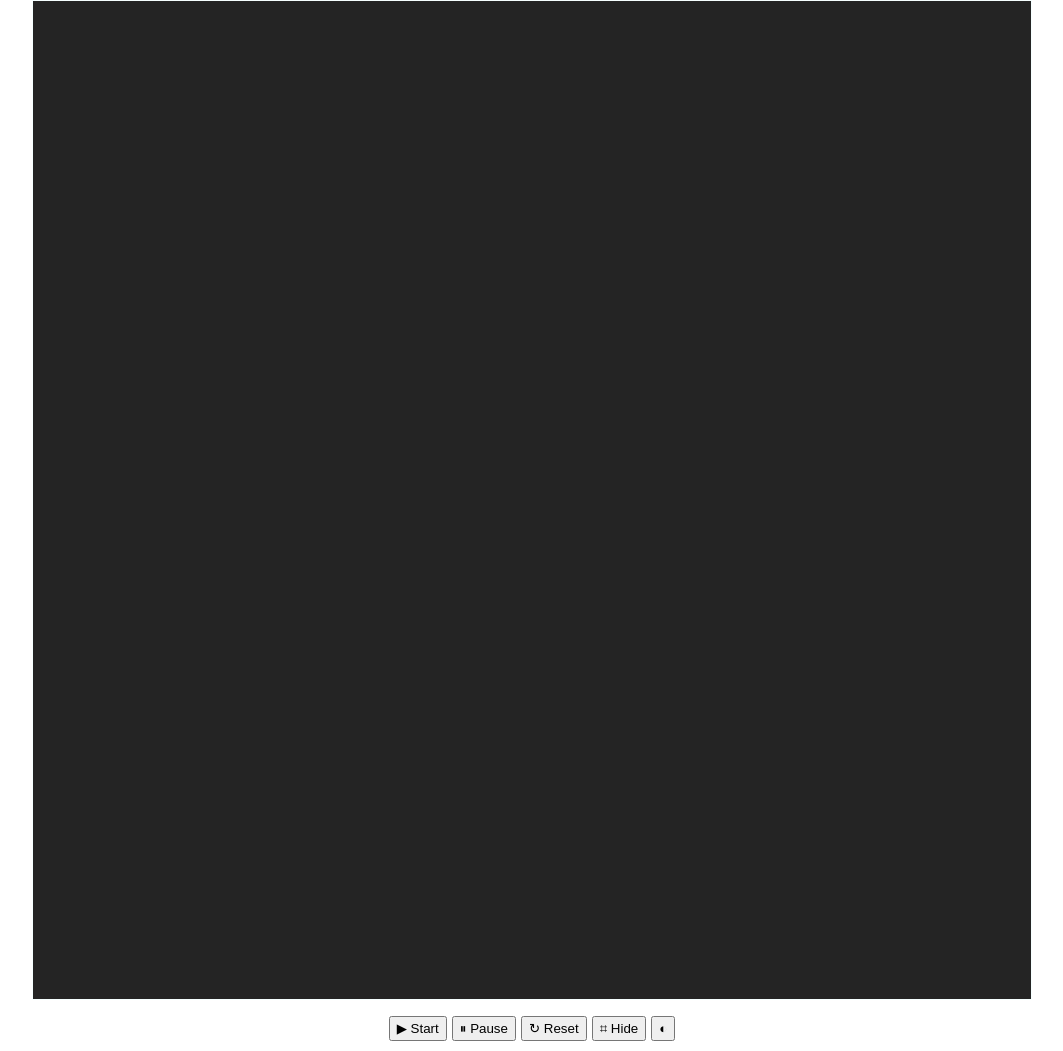
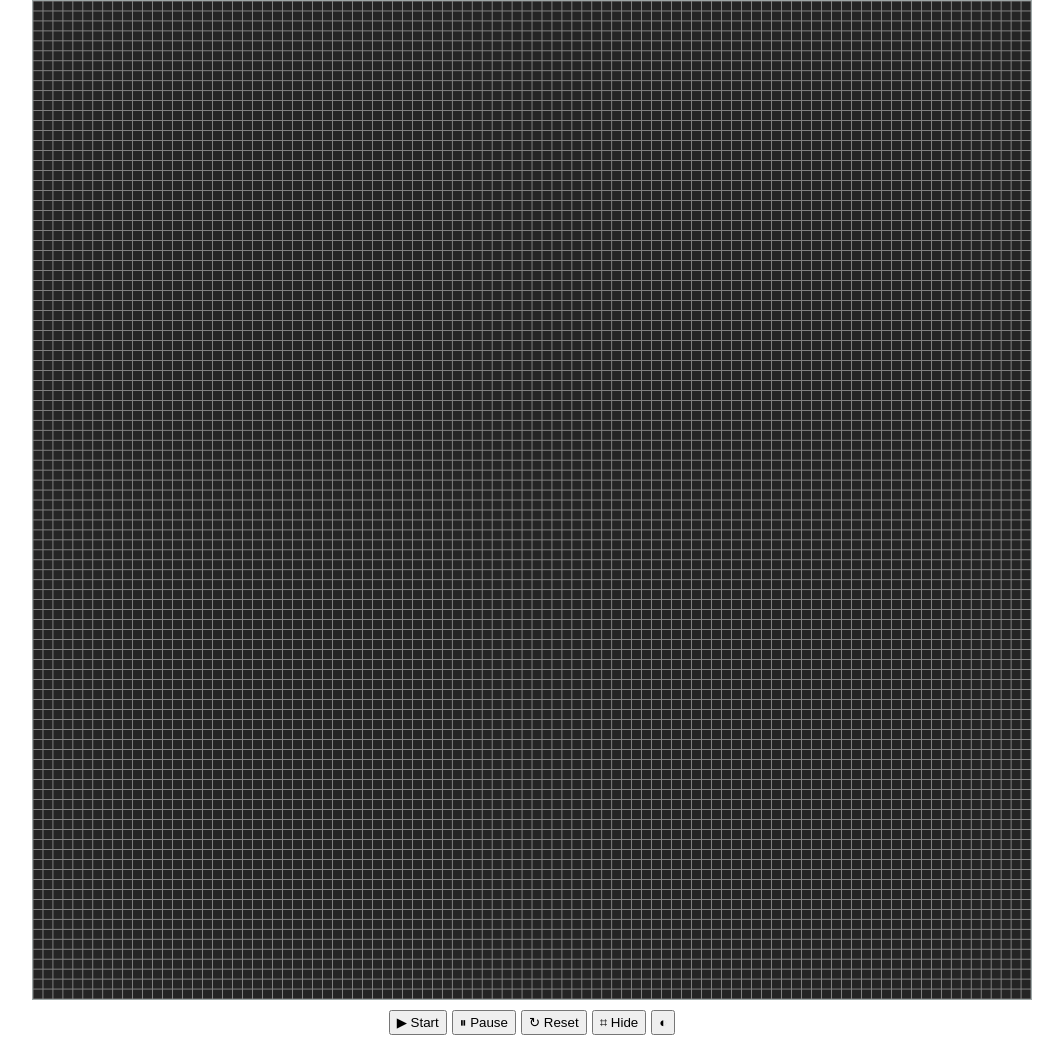
Before and after one commit to sebasrival/game-of-life-js, a website built with Vite: page index.html in a window 1280 px wide. Shown: the whole page, without its empty margins (108-1171 px from the left). Built offline with nearby package versions, Linux system fonts and the light colour scheme.

Commit message:
refactor: mejorar el rendimiento pintando aparte otro canvas con la grilla

```diff
--- a/index.html
+++ b/index.html
@@ -9,7 +9,11 @@
   </head>
   <body>
     <main>
-      <canvas id="canvas" width="600" height="600"></canvas>
+      <div class="container_canvas">
+        <canvas id="canvas_grid" width="1000" height="1000"></canvas>
+        <canvas id="canvas" width="1000" height="1000"></canvas>
+      </div>
+
       <div class="controls">
         <button id="startBtn" type="button">▶ Start</button>
         <button id="pauseBtn" type="button">⏸ Pause</button>
--- a/src/lib.js
+++ b/src/lib.js
@@ -50,9 +50,9 @@ function initBoard() {
   return board;
 }
 
-function drawCells(ctx, array = [], gridVisible = true) {
+function drawCells(ctx, array = []) {
   array.forEach((cells) => {
-    cells.forEach((cell) => cell.draw(ctx, gridVisible));
+    cells.forEach((cell) => cell.draw(ctx));
   });
 }
 
--- a/src/main.js
+++ b/src/main.js
@@ -6,10 +6,13 @@ import {
   drawCells,
   loopGame,
   drawBackground,
+  drawGrid,
 } from "./lib";
 
 const canvas = document.getElementById("canvas");
+const canvasGrid = document.getElementById("canvas_grid");
 const ctx = canvas.getContext("2d");
+const ctxGrid = canvasGrid.getContext("2d");
 const startBtn = document.getElementById("startBtn");
 const pauseBtn = document.getElementById("pauseBtn");
 const resetBtn = document.getElementById("resetBtn");
@@ -22,10 +25,17 @@ function main() {
   canvas.width = WSIZE * scale;
   canvas.height = HSIZE * scale;
 
+  canvasGrid.width = WSIZE * scale;
+  canvasGrid.height = HSIZE * scale;
+
   canvas.style.width = `${WSIZE}px`;
   canvas.style.height = `${HSIZE}px`;
 
+  canvasGrid.style.width = `${WSIZE}px`;
+  canvasGrid.style.height = `${HSIZE}px`;
+
   ctx.scale(scale, scale);
+  ctxGrid.scale(scale, scale);
 
   const game = new GameState();
 
@@ -33,6 +43,7 @@ function main() {
   const nextCellsBoard = initBoard();
 
   drawCells(ctx, cellsBoard);
+  drawGrid(ctxGrid);
 
   canvas.addEventListener("click", (e) =>
     toggleClickCell(ctx, e, game, cellsBoard),
@@ -62,20 +73,17 @@ function main() {
     nextCellsBoard.length = 0;
     nextCellsBoard.push(...initBoard());
     drawBackground(ctx);
-    drawCells(ctx, cellsBoard, game.grid);
+    drawCells(ctx, cellsBoard);
   });
 
   gridBtn.addEventListener("click", () => {
     game.toggleGrid();
     if (game.grid) {
       gridBtn.innerHTML = "&#x2317; Hide";
+      drawGrid(ctxGrid);
     } else {
       gridBtn.innerHTML = "&#x2317; Show";
-    }
-
-    if (game.state !== "start") {
-      drawBackground(ctx);
-      drawCells(ctx, cellsBoard, game.grid);
+      ctxGrid.clearRect(0, 0, WSIZE, HSIZE);
     }
   });
 
--- a/src/style.css
+++ b/src/style.css
@@ -69,8 +69,19 @@ button {
   background: #fff;
 }
 
-canvas {
+.container_canvas {
+  display: flex;
+}
+
+#canvas {
+  z-index: 0;
+}
+
+#canvas_grid {
+  position: absolute;
   border: 0.1px solid rgba(240, 255, 255, 0.6);
+  z-index: 1;
+  pointer-events: none;
 }
 
 #toggleModeBtn {
```
